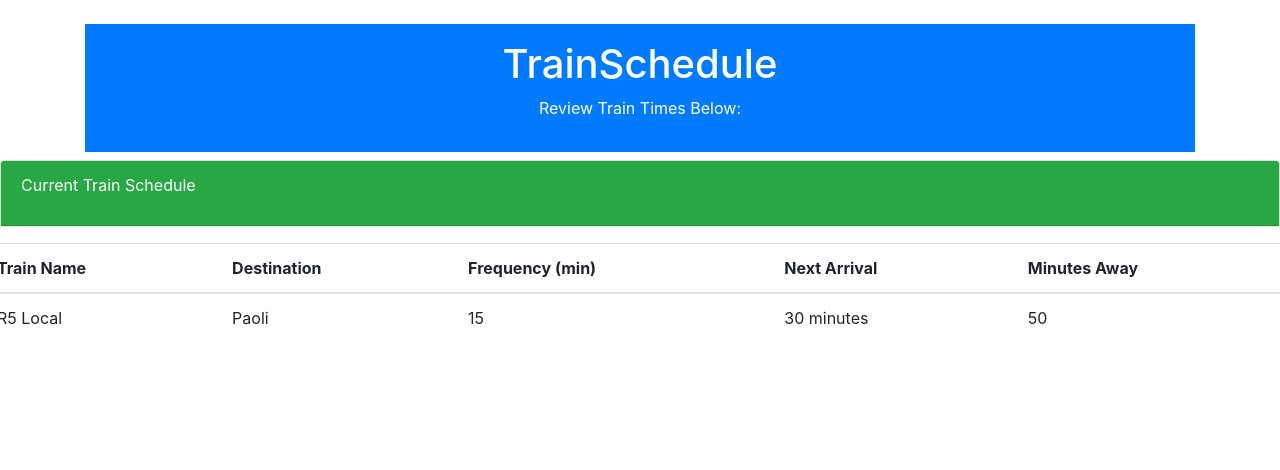
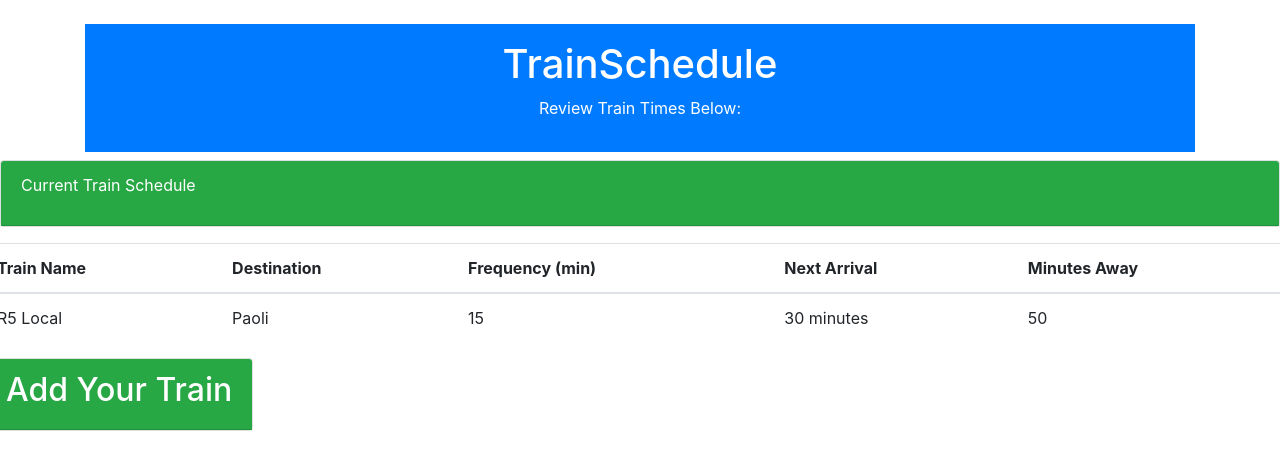
Before and after one commit to RickN123/TrainSchedule, a plain HTML site: page index.html in a window 1280 px wide. Drawn offline with nearby package versions, Linux system fonts and the light colour scheme.

Commit message:
Train Form

```diff
--- a/index.html
+++ b/index.html
@@ -64,8 +64,28 @@
         </table>
 
         <div class="row">
+            <div class="col-md-12">
+                <div class="card">
+                    <div class="card-header bg-success text-white">
+                        <h2>Add Your Train</h2>
+                    </div>
+                    <form>
 
 
+
+
+                    </form>
+
+
+
+
+
+                </div>
+
+
+            </div>
+
+        </div>
 
 
 
```
